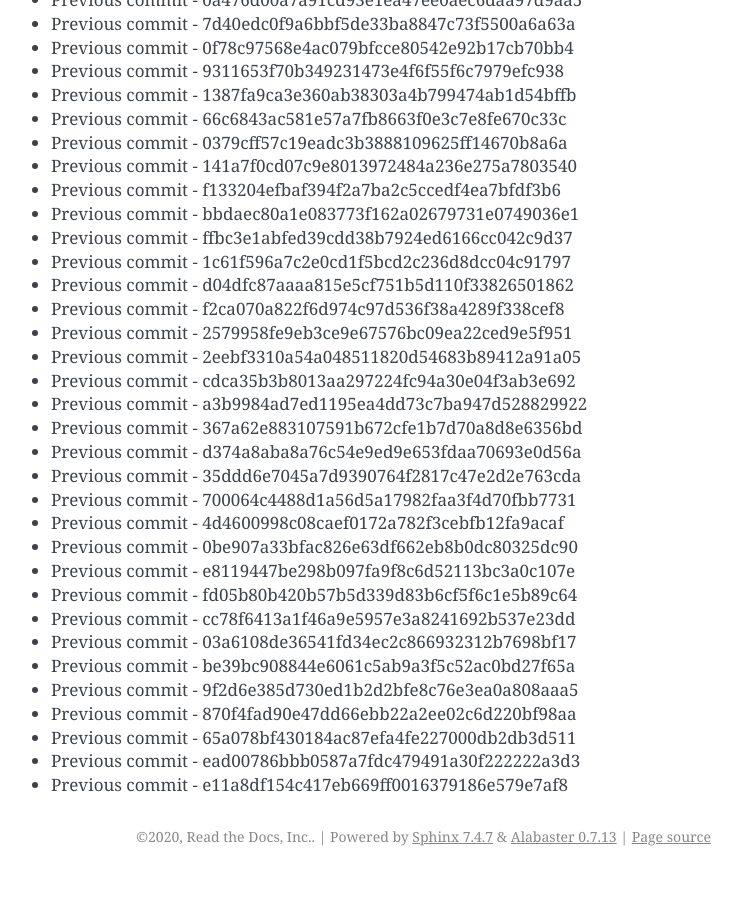
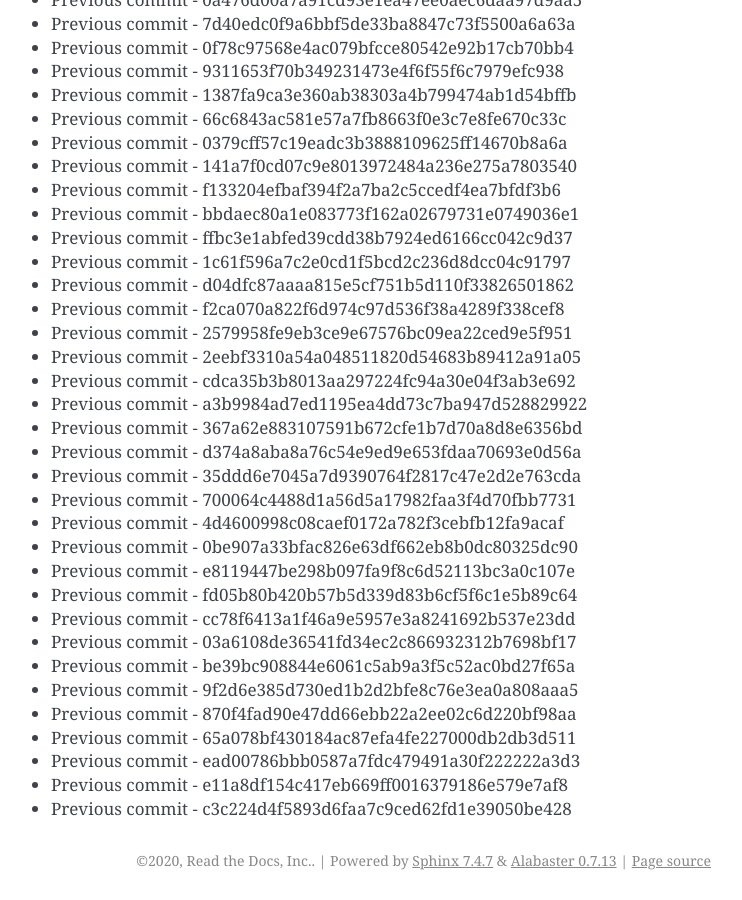
Before and after one commit to readthedocs/rtd-git-stresstest, a Sphinx documentation site: the page built from docs/updates.rst, in a window 1280 px wide and 900 px high, scrolled down 2369 px. Shown: the whole window, without its empty margins (399-1141 px from the left). Built offline with Sphinx 7.4.7, drawn with Linux system fonts in a browser that asks for light colours; before the commit the page ends 3245 px from its top, so only the background shows below that.

Commit message:
Generating commit from previous: c3c224d4f5893d6faa7c9ced62fd1e39050be428

```diff
--- a/docs/updates.rst
+++ b/docs/updates.rst
@@ -131,3 +131,4 @@ It can be tested for any performance characteristics.
 * Previous commit - 65a078bf430184ac87efa4fe227000db2db3d511
 * Previous commit - ead00786bbb0587a7fdc479491a30f222222a3d3
 * Previous commit - e11a8df154c417eb669ff0016379186e579e7af8
+* Previous commit - c3c224d4f5893d6faa7c9ced62fd1e39050be428
```
